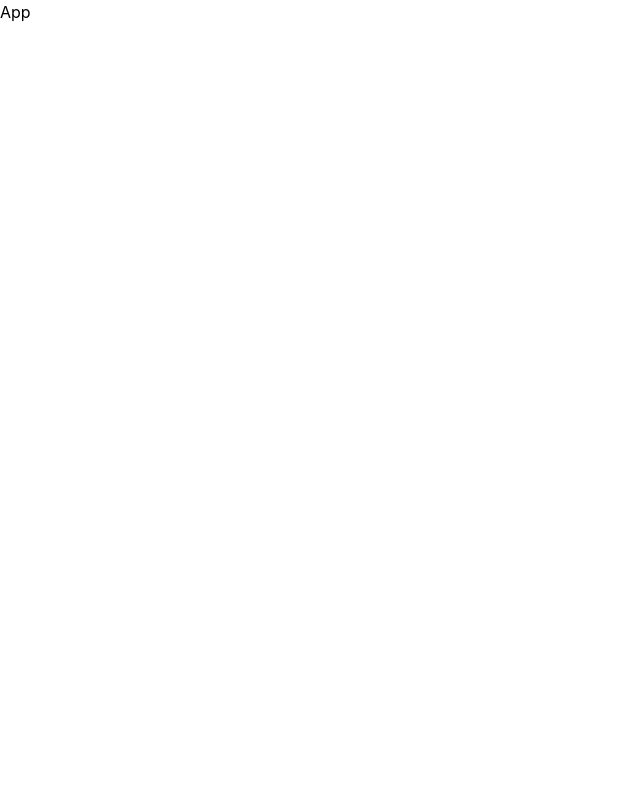
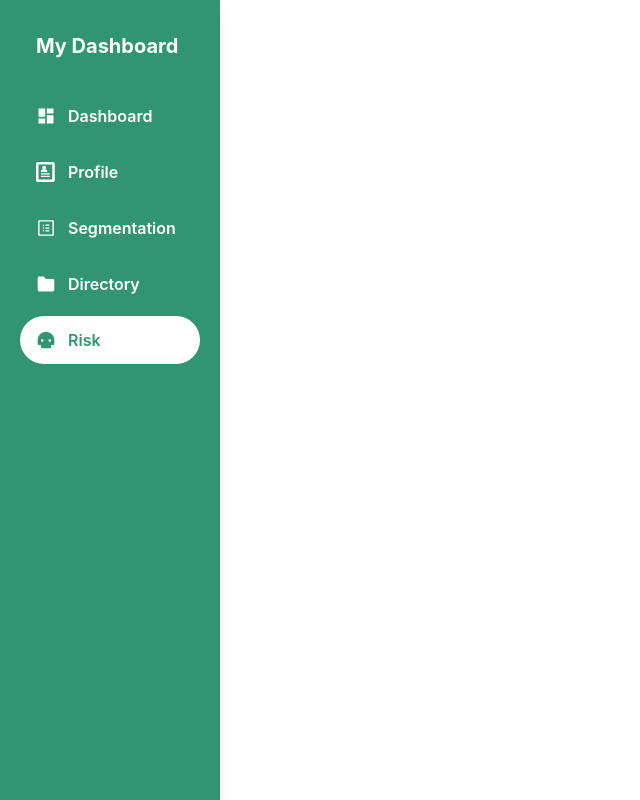
Before and after one commit to kauramadhav50/debugthugs, a React app in the folder frontend/: page /risks in a window 1280 px wide. Shown: the whole page, without its empty margins (0-640 px from the left). Built offline with nearby package versions, Linux system fonts and the light colour scheme; the HTML template or start-up script is replaced by a standard one.

Commit message:
update sidebar

```diff
--- a/frontend/package.json
+++ b/frontend/package.json
@@ -13,6 +13,8 @@
     "@tailwindcss/vite": "^4.3.3",
     "react": "^19.2.8",
     "react-dom": "^19.2.8",
+    "react-icons": "^5.7.0",
+    "react-router": "^8.4.0",
     "tailwindcss": "^4.3.3"
   },
   "devDependencies": {
--- a/frontend/src/App.jsx
+++ b/frontend/src/App.jsx
@@ -1,8 +1,14 @@
 import React from 'react'
+import AppRoute from './routes/AppRoute'
+import Sidebar from './components/Sidebar'
 
 function App() {
   return (
-    <div>App</div>
+    <div>
+      <Sidebar/>
+      <AppRoute/>
+    </div>
+
   )
 }
 
--- a/frontend/src/components/Sidebar.jsx
+++ b/frontend/src/components/Sidebar.jsx
@@ -1,9 +1,94 @@
-import React from 'react'
+import React, { useState } from "react";
+import { NavLink } from "react-router";
+import { MdDashboard, MdMenu, MdClose } from "react-icons/md";
+import { ImProfile } from "react-icons/im";
+import { AiOutlineProfile } from "react-icons/ai";
+import { GoFileDirectoryFill } from "react-icons/go";
+import { RiSkullFill } from "react-icons/ri";
 
 function Sidebar() {
+  const [isOpen, setIsOpen] = useState(false);
+
+  const navItems = [
+    { name: "Dashboard", path: "/", icon: MdDashboard },
+    { name: "Profile", path: "/profile", icon: ImProfile },
+    {
+      name: "Segmentation",
+      path: "/segmentation",
+      icon: AiOutlineProfile,
+    },
+    {
+      name: "Directory",
+      path: "/directory",
+      icon: GoFileDirectoryFill,
+    },
+    { name: "Risk", path: "/risks", icon: RiSkullFill },
+  ];
+
+  const linkClasses = ({ isActive }) =>
+    `py-3 px-4 rounded-3xl flex gap-3 items-center font-semibold
+    transition-colors duration-200
+    ${
+      isActive
+        ? "bg-white text-[#319574]"
+        : "text-white hover:bg-white hover:text-[#319574]"
+    }`;
+
   return (
-    <div>Sidebar</div>
-  )
+    <>
+      {/* Mobile Menu Button */}
+      <button
+        onClick={() => setIsOpen(!isOpen)}
+        aria-label={isOpen ? "Close sidebar" : "Open sidebar"}
+        aria-expanded={isOpen}
+        className="fixed top-4 left-4 z-50 md:hidden
+        bg-[#319574] text-white p-2 rounded-lg shadow-md"
+      >
+        {isOpen ? <MdClose size={26} /> : <MdMenu size={26} />}
+      </button>
+
+      {/* Mobile Overlay */}
+      {isOpen && (
+        <div
+          onClick={() => setIsOpen(false)}
+          className="fixed inset-0 bg-black/40 z-40 md:hidden"
+        />
+      )}
+
+      {/* Sidebar */}
+      <aside
+        className={`
+          fixed top-0 left-0 z-40
+          h-screen w-[260px] md:w-[220px]
+          bg-[#319574] text-white
+          flex flex-col gap-2 px-5 py-8
+          shadow-lg
+          transform transition-transform duration-300 ease-in-out
+          md:translate-x-0
+          ${isOpen ? "translate-x-0" : "-translate-x-full"}
+        `}
+      >
+        {/* Sidebar Heading */}
+        <h2 className="text-xl font-bold mb-6 px-4">
+          My Dashboard
+        </h2>
+
+        {/* Navigation Links */}
+        {navItems.map(({ name, path, icon: Icon }) => (
+          <NavLink
+            key={path}
+            to={path}
+            end={path === "/"}
+            onClick={() => setIsOpen(false)}
+            className={linkClasses}
+          >
+            <Icon size={20} />
+            <span>{name}</span>
+          </NavLink>
+        ))}
+      </aside>
+    </>
+  );
 }
 
-export default Sidebar
+export default Sidebar;
--- a/frontend/src/main.jsx
+++ b/frontend/src/main.jsx
@@ -1,10 +1,13 @@
-import { StrictMode } from 'react'
-import { createRoot } from 'react-dom/client'
-import './index.css'
-import App from './App.jsx'
+import { StrictMode } from "react";
+import { createRoot } from "react-dom/client";
+import "./index.css";
+import App from "./App.jsx";
+import {BrowserRouter} from 'react-router'
 
-createRoot(document.getElementById('root')).render(
-  <StrictMode>
-    <App />
-  </StrictMode>
-)
+createRoot(document.getElementById("root")).render(
+  <BrowserRouter>
+    <StrictMode>
+      <App />
+    </StrictMode>
+  </BrowserRouter>
+);
--- a/frontend/src/pages/Dashboard.jsx
+++ b/frontend/src/pages/Dashboard.jsx
@@ -2,7 +2,9 @@ import React from 'react'
 
 function Dashboard() {
   return (
-    <div>Dashboard</div>
+    <>
+    <div className='ms-[220px]'>Dashboard</div>
+    </>
   )
 }
 
--- /dev/null
+++ b/frontend/src/routes/AppRoute.jsx
@@ -0,0 +1,21 @@
+import React from 'react'
+import { Route, Routes } from 'react-router'
+import Dashboard from '../pages/Dashboard'
+import Student_profile from '../pages/Student_profile'
+import Student_segmentation from '../pages/Student_segmentation'
+import Sudent_directory from '../pages/Sudent_directory'
+import At_risk_student from '../pages/At_risk_student'
+
+function AppRoute() {
+  return (
+    <Routes>
+      <Route path='/' element={<Dashboard/>} />
+      <Route path='/profile' element={<Student_profile/>} />
+      <Route path='/segmentation' element={<Student_segmentation/>} />
+      <Route path='/directory' element={<Sudent_directory/>} />
+      <Route path='/risks' element={<At_risk_student/>} />
+    </Routes>
+  )
+}
+
+export default AppRoute
```
Also changed, not shown: 1 other file (tests, documents, lock files or other folders).
